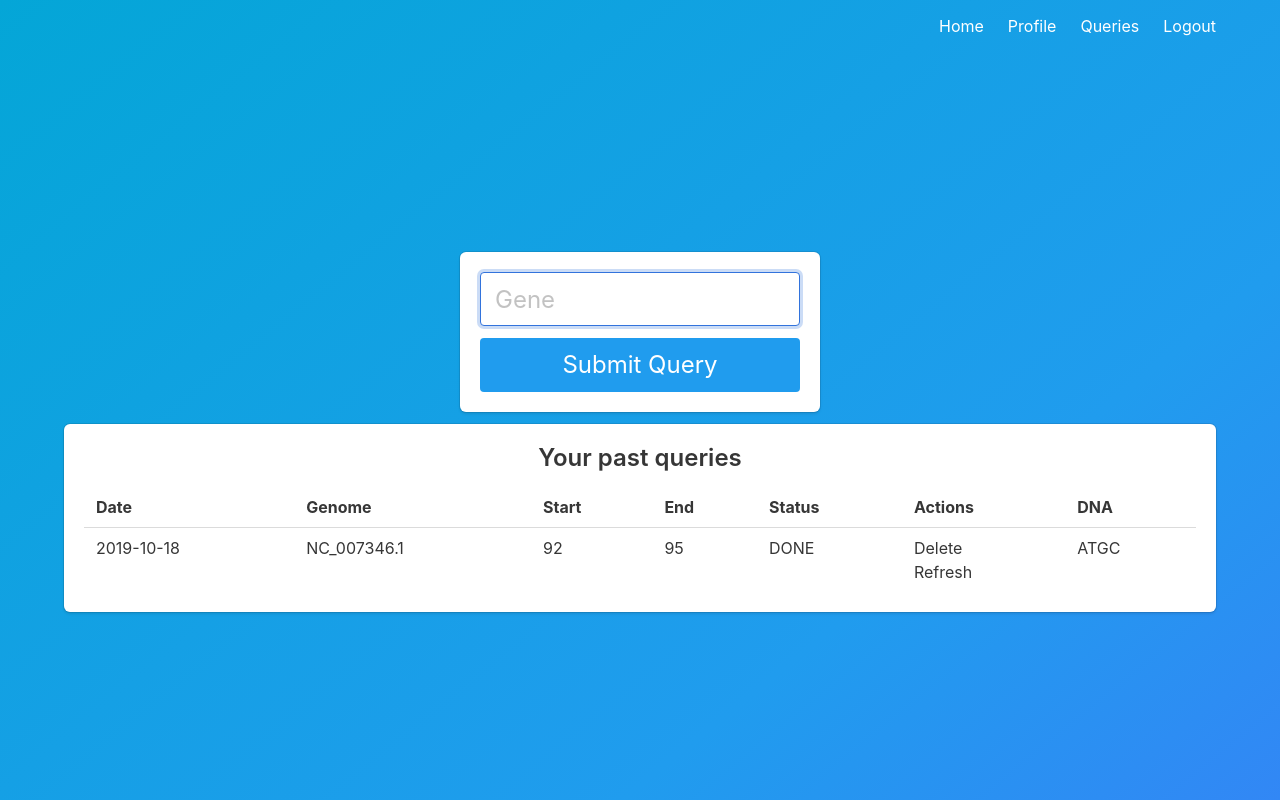
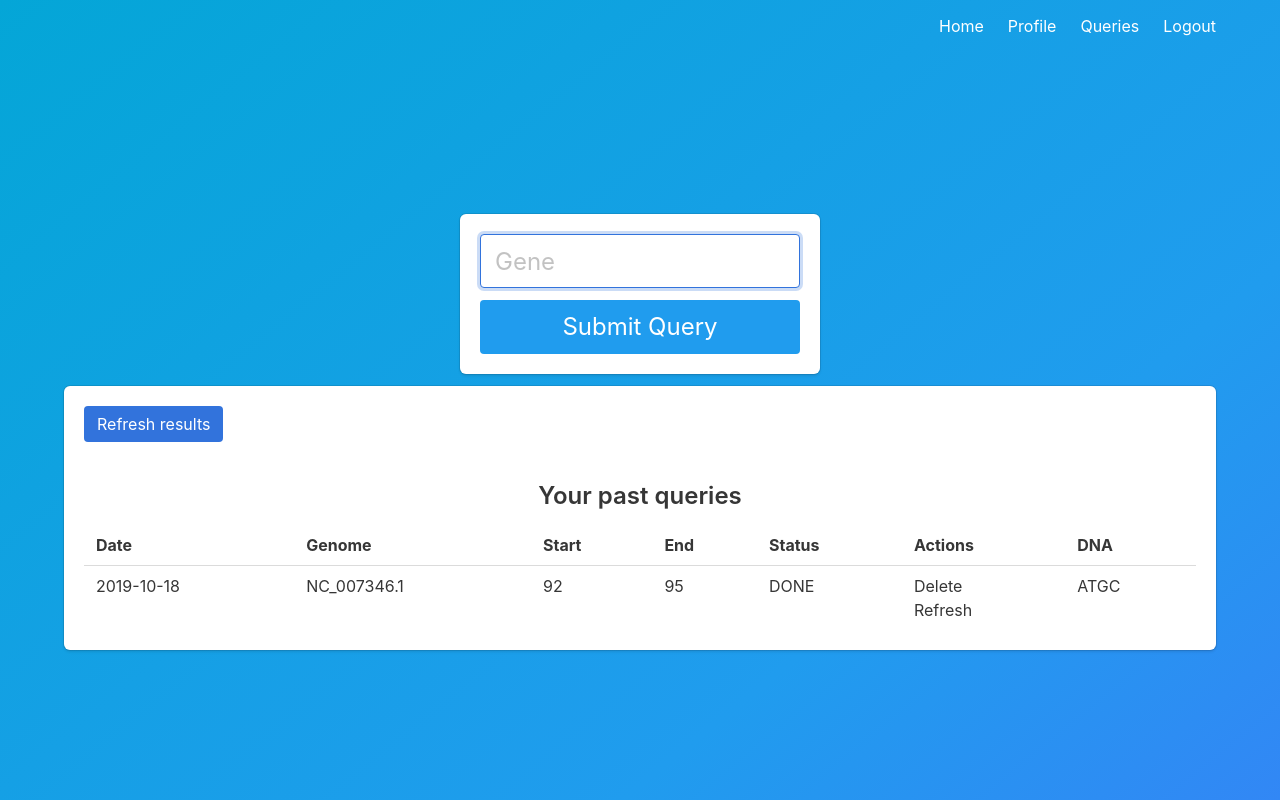
Before and after one commit to sanatkumarsjk/Protein_detector, a Flask app: page /query in a window 1280 px wide. Run offline with Flask 2, Linux system fonts and the light colour scheme; a user stored in the database is signed in; data comes from the database, SQL or seed files in the repository.

Commit message:
refresh button added

```diff
--- a/templates/query.html
+++ b/templates/query.html
@@ -17,6 +17,9 @@
 
 <div class="content">
     <div class="box">
+        <div class="buttons" >
+            <button class="button is-link align center"><a href="/update">Refresh results</a></button>
+          </div>
 
         {% if rows|length < 1 %}
             <h3 style="text-align: center ;">You don't have any past query record.</h3>
```
